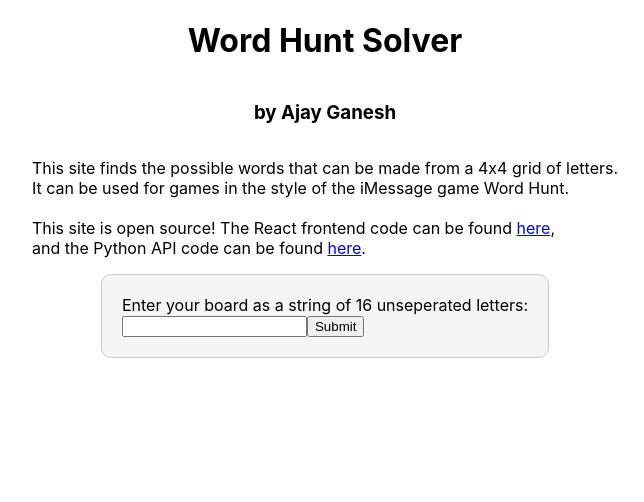
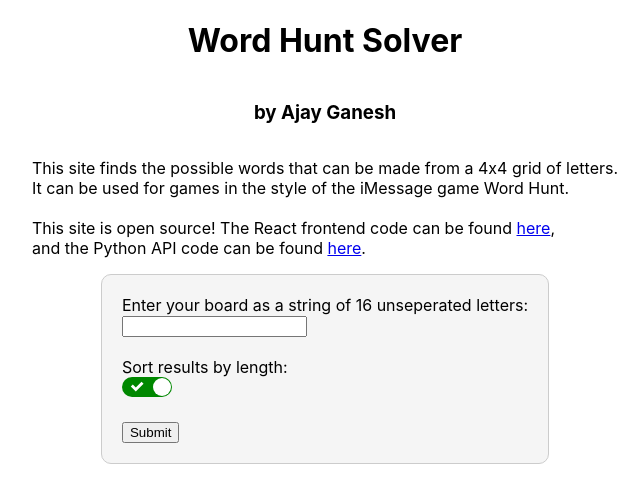
Before and after one commit to AjayGanesh02/WHSolverApp, a React (Create React App) app: page / in a window 1280 px wide. Shown: the top 502 px of the page, without its empty margins (315-959 px from the left). Built offline with nearby package versions, Linux system fonts and the light colour scheme.

Commit message:
Added sorting functionality

```diff
--- a/package.json
+++ b/package.json
@@ -9,6 +9,7 @@
     "react": "^18.1.0",
     "react-dom": "^18.1.0",
     "react-scripts": "5.0.1",
+    "react-switch": "^6.0.0",
     "sass": "^1.52.1",
     "web-vitals": "^2.1.4"
   },
--- a/src/App.js
+++ b/src/App.js
@@ -1,6 +1,6 @@
 import { useState } from 'react';
 import Results from './components/results/results';
-
+import Switch from "react-switch";
 import './app.scss';
 
 function App() {
@@ -10,9 +10,14 @@ function App() {
   const [input, setInput] = useState("");
   const [submitted, setSubmitted] = useState(false);
   const [results, setResults] = useState([]);
+  const [checked, setChecked] = useState(true);
 
   const handleInput = (e) => {
     setInput(e.target.value);
+  }
+
+  const handleToggle = () => {
+    setChecked(!checked);
   }
 
   const handleSubmit = async (e) => {
@@ -22,12 +27,12 @@ function App() {
     //clear previous results
     setResults([]);
     setInput("");
-    setSubmitted(true);
 
     //get results from API and assign
-    const response = await fetch(`${APIURL}${input}`);
+    const response = await fetch(`${APIURL}${input}` + (checked ? '&sort=true' : '&sort=false'));
     const jsonresponse = await response.json();
     setResults(jsonresponse.data);
+    setSubmitted(true);
   }
 
   return (
@@ -36,10 +41,10 @@ function App() {
         <h1>Word Hunt Solver</h1>
         <h3>by Ajay Ganesh</h3>
         <p>This site finds the possible words that can be made from a 4x4 grid of letters.<br />
-        It can be used for games in the style of the iMessage game Word Hunt.<br/>
-        <br/>
-        This site is open source! The React frontend code can be found <a href="https://github.com/AjayGanesh02/whsolverfrontend">here</a>, <br/>
-        and the Python API code can be found <a href="https://github.com/AjayGanesh02/whsolverbackend">here</a>.</p>
+          It can be used for games in the style of the iMessage game Word Hunt.<br />
+          <br />
+          This site is open source! The React frontend code can be found <a href="https://github.com/AjayGanesh02/whsolverfrontend">here</a>, <br />
+          and the Python API code can be found <a href="https://github.com/AjayGanesh02/whsolverbackend">here</a>.</p>
       </header>
       <main>
         <div className='form'>
@@ -48,6 +53,13 @@ function App() {
               Enter your board as a string of 16 unseperated letters:<br />
               <input type="text" value={input} onChange={handleInput} />
             </label>
+            <br /><br />
+            <label>
+              Sort results by length:<br />
+              <Switch onChange={handleToggle} checked={checked} height={20} width={50} />
+            </label>
+
+            <br /><br />
             <input type="submit" value="Submit" />
           </form>
         </div>
```
Also changed, not shown: 1 other file (tests, documents, lock files or other folders).
